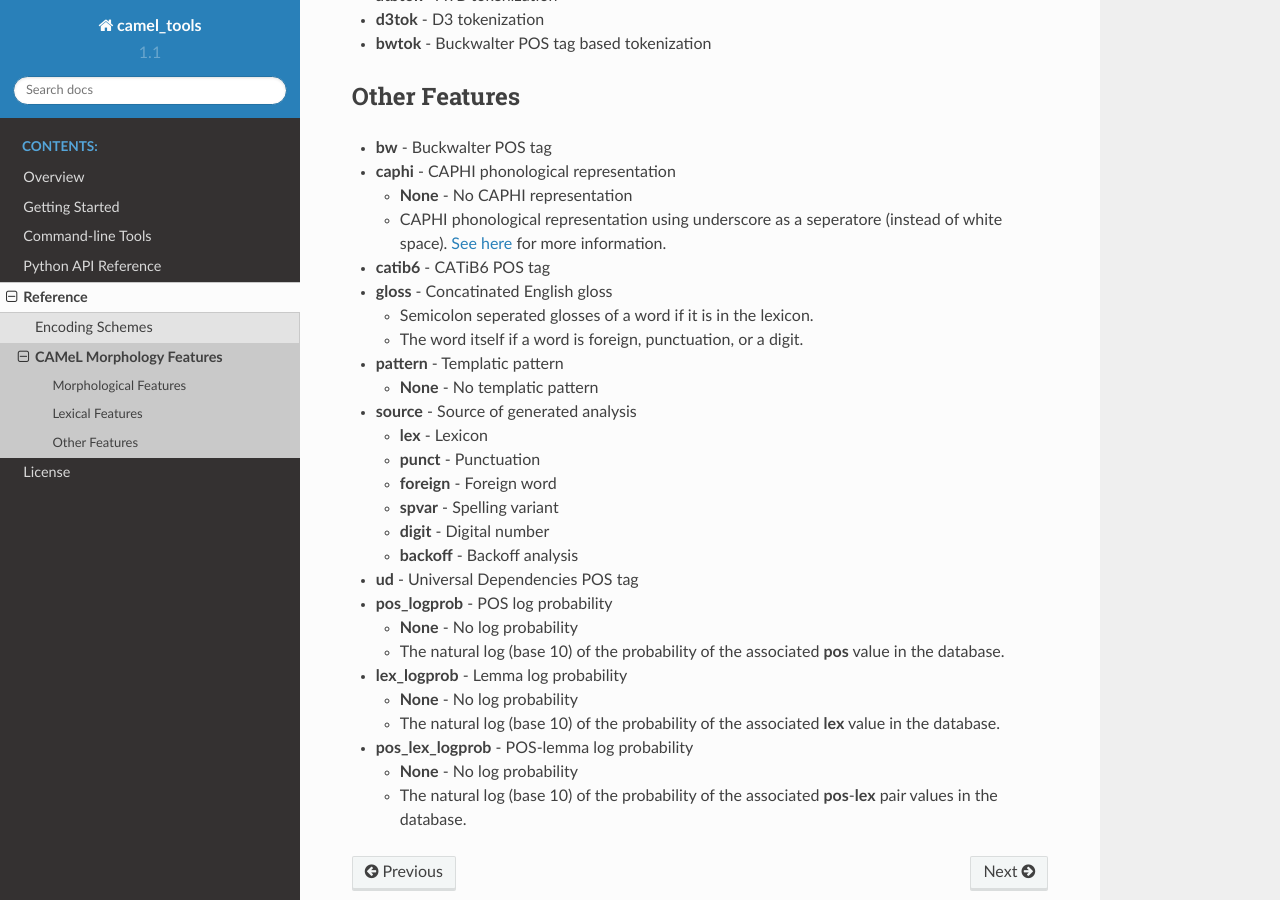
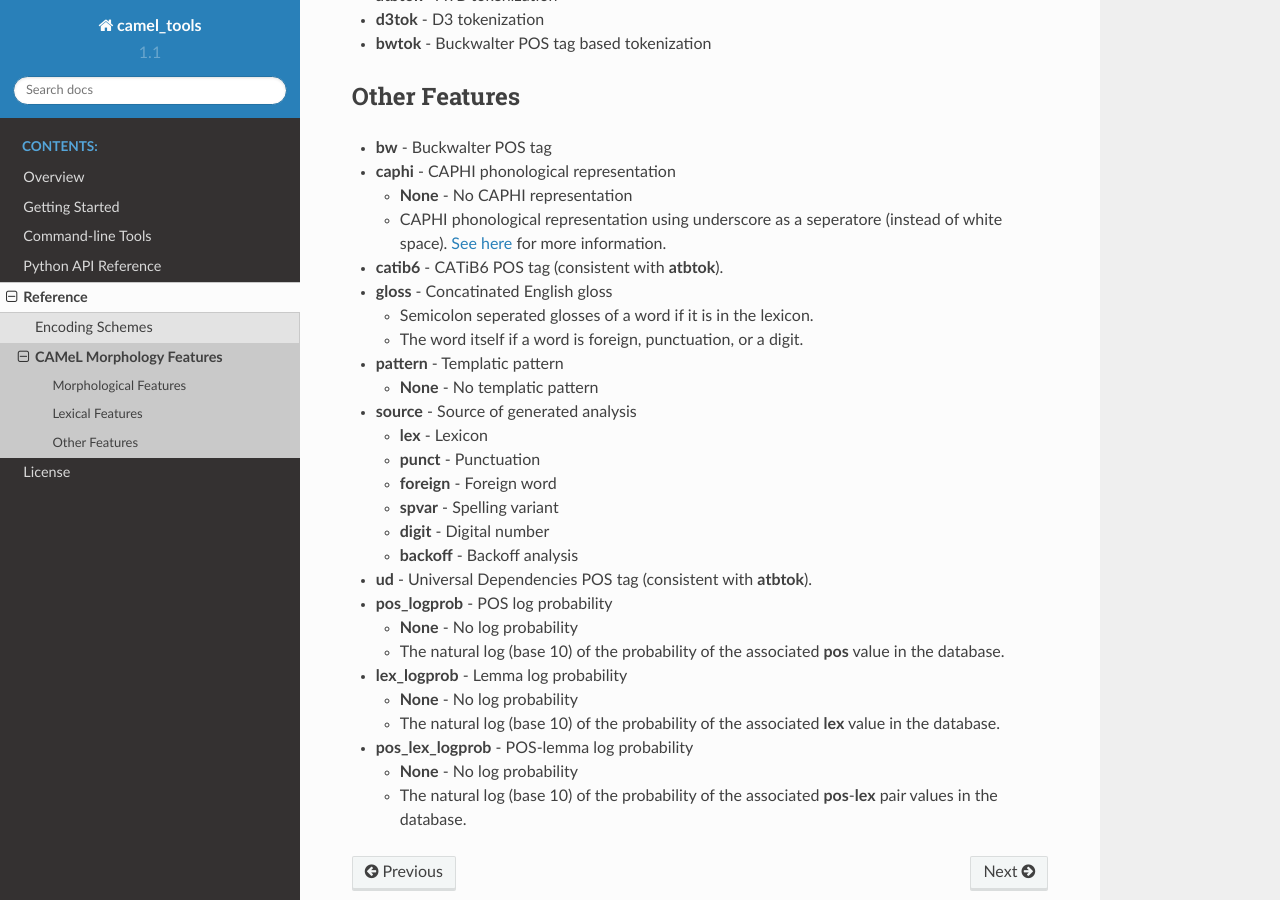
Before and after one commit to CAMeL-Lab/camel_tools, a Sphinx documentation site: the page built from docs/source/reference/camel_morphology_features.rst, in a window 1280 px wide and 900 px high, scrolled down 5376 px. Built offline with Sphinx 7.4.7 and the Read the Docs theme 2.0.0, drawn with Linux system fonts in a browser that asks for light colours.

Commit message:
minor modifications

```diff
--- a/docs/source/reference/camel_morphology_features.rst
+++ b/docs/source/reference/camel_morphology_features.rst
@@ -276,7 +276,7 @@ Other Features
     `See here <https://sites.google.com/a/nyu.edu/coda/phonology-reference>`_ for
     more information.
 
-* **catib6** - CATiB6 POS tag
+* **catib6** - CATiB6 POS tag (consistent with **atbtok**).
 
 * **gloss** - Concatinated English gloss
 
@@ -296,7 +296,7 @@ Other Features
   * **digit** - Digital number
   * **backoff** - Backoff analysis
 
-* **ud** - Universal Dependencies POS tag
+* **ud** - Universal Dependencies POS tag (consistent with **atbtok**).
 
 * **pos_logprob** - POS log probability
 
```
